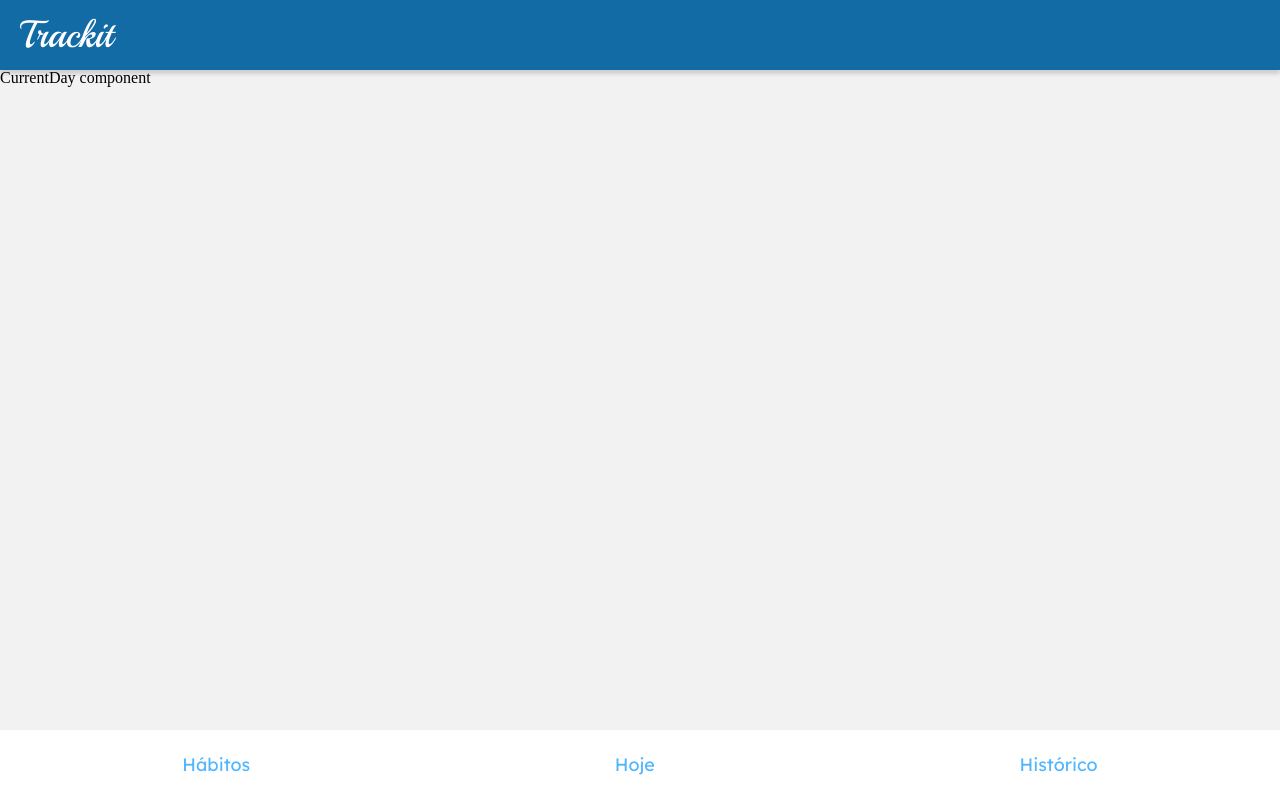
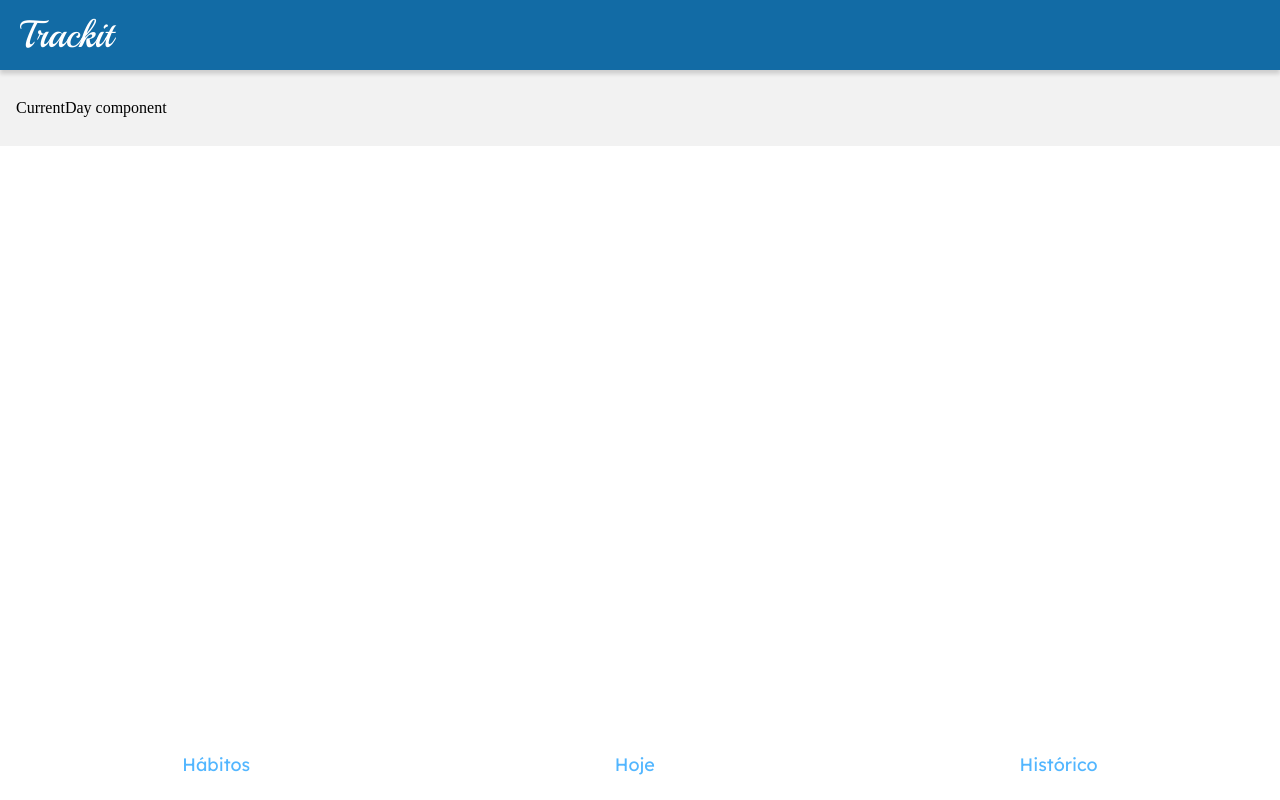
Before and after one commit to pgeovany/Trackit, a React (Create React App) app: page /hoje in a window 1280 px wide. Built offline with nearby package versions, Linux system fonts and the light colour scheme.

Commit message:
fixed the horizontal scrolling in the habits page and broke the background-color in EVERY page

```diff
--- a/src/Components/CurrentDay/CurrentDay.js
+++ b/src/Components/CurrentDay/CurrentDay.js
@@ -11,7 +11,8 @@ export default function CurrentDay() {
 }
 
 const Container = styled.div`
-    padding: 70px 0;
+    margin: 70px 0;
+    padding: 30px 16px;
     background-color: #F2F2F2;
     width: 100%;
     height: 100%;
--- a/src/Components/Habits/Habits.js
+++ b/src/Components/Habits/Habits.js
@@ -201,8 +201,8 @@ const HabitsList = styled.div`
 
 const Container = styled.div`
     font-family: "Lexend", normal;
-    margin-bottom: 70px;
-    padding: 90px 18px;
+    margin: 70px 0;
+    padding: 30px 18px;
     background-color: #F2F2F2;
     width: 100%;
     height: 100%;
--- a/src/Components/HabitsHistory/HabitsHistory.js
+++ b/src/Components/HabitsHistory/HabitsHistory.js
@@ -13,8 +13,8 @@ export default function HabitsHistory() {
 
 const Container = styled.div`
     font-family: "Lexend", sans-serif;
-    padding: 100px 0;
-    padding-left: 16px;
+    margin: 70px 0;
+    padding: 30px 16px;
     background-color: #F2F2F2;
     width: 100%;
     height: 100%;
--- a/src/Components/Login/Login.js
+++ b/src/Components/Login/Login.js
@@ -54,8 +54,9 @@ const Container = styled.div`
     flex-direction: column;
     align-items: center;
     font-family: "Lexend", sans-serif;
-    padding-top: 70px;
+    margin-top: 70px;
     width: 100%;
+    background-color: #FFFFFF;
 
     p, a {
         font-size: 14px;
--- a/src/Components/SignUp/SignUp.js
+++ b/src/Components/SignUp/SignUp.js
@@ -55,7 +55,8 @@ const Container = styled.div`
     flex-direction: column;
     align-items: center;
     font-family: "Lexend", sans-serif;
-    padding-top: 70px;
+    background-color: #FFFFFF;
+    margin-top: 70px;
     width: 100%;
 
     p, a {
--- a/src/Components/shared/global.css.js
+++ b/src/Components/shared/global.css.js
@@ -53,11 +53,12 @@ export default createGlobalStyle`
 
 //------MY STYLES--------------------//
 
+
     * {
         box-sizing: border-box;
     }
-
     .root {
-        height: 100vh;
+        height: 100%;
+        background-color: #F2F2F2;
     }
 `;
```
